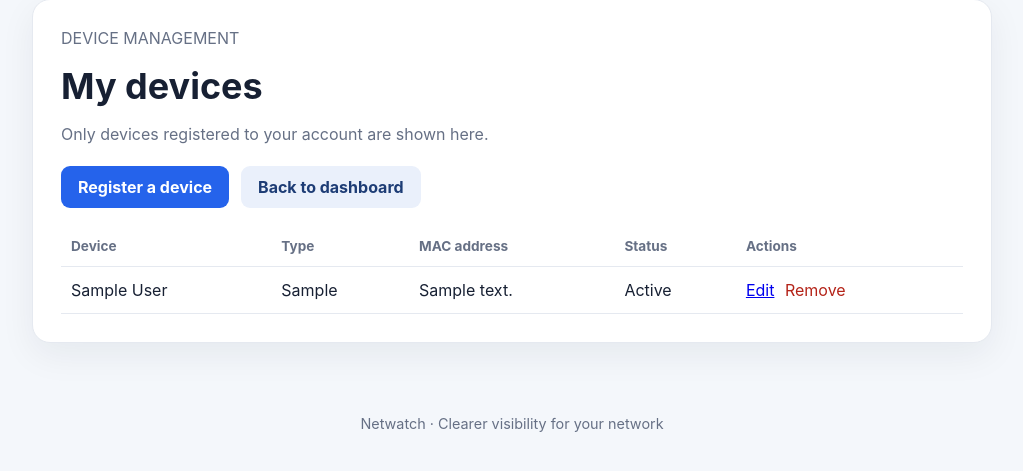
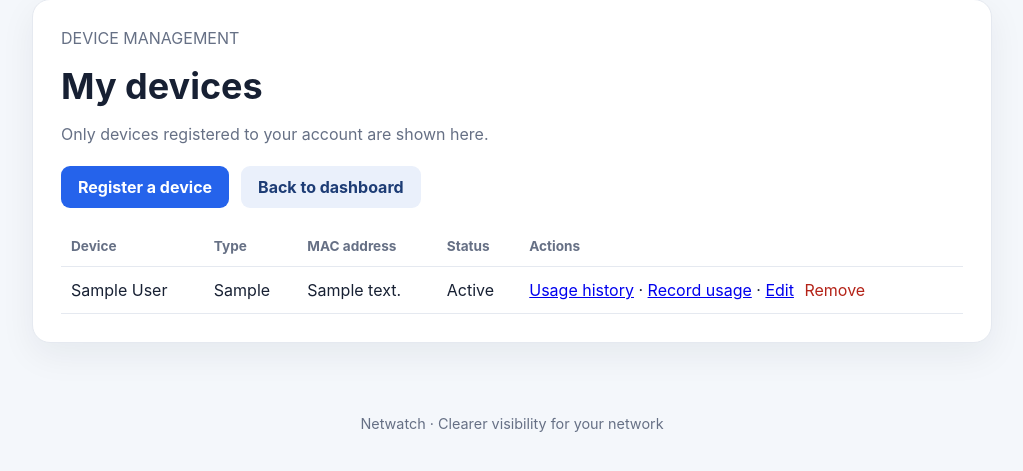
Before and after one commit to zaine-bit/Netwatch-Sunio-Sam-Nicole-G2, a Django app: template templates/accounts/device_list.html in a window 1280 px wide. Shown: the part 101-572 px from the top of the page, without its empty margins (128-1151 px from the left). Run offline with Django 5.2, Linux system fonts and the light colour scheme; the template is opened without the code that fills it: values that come from a table or form of the project are taken from there, others are empty; tables that the repository leaves empty hold one stand-in row (values such as "Sample post").

Commit message:
Add usage history and record actions to device list

```diff
--- a/templates/accounts/device_list.html
+++ b/templates/accounts/device_list.html
@@ -13,10 +13,15 @@
       {% for device in devices %}
       <tr>
         <td>{{ device.device_name }}</td><td>{{ device.device_type }}</td><td>{{ device.mac_address }}</td><td>{{ device.status }}</td>
-        <td>{% if device.status == "Active" %}<a href="{% url 'accounts:device_update' device.id %}">Edit</a>
-          <form method="post" action="{% url 'accounts:device_delete' device.id %}" style="display:inline" onsubmit="return confirm('Mark this device as removed? Its usage history will be retained.');">
-            {% csrf_token %}<button type="submit" style="border:0;background:none;color:#b42318;cursor:pointer;font:inherit">Remove</button>
-          </form>{% else %}<span class="muted">No actions</span>{% endif %}
+        <td>
+          <a href="{% url 'accounts:usage_list' device.id %}">Usage history</a>
+          {% if device.status == "Active" %}
+            · <a href="{% url 'accounts:usage_create' device.id %}">Record usage</a>
+            · <a href="{% url 'accounts:device_update' device.id %}">Edit</a>
+            <form method="post" action="{% url 'accounts:device_delete' device.id %}" style="display:inline" onsubmit="return confirm('Mark this device as removed? Its usage history will be retained.');">
+              {% csrf_token %}<button type="submit" style="border:0;background:none;color:#b42318;cursor:pointer;font:inherit">Remove</button>
+            </form>
+          {% else %}<span class="muted"> · Removed</span>{% endif %}
         </td>
       </tr>
       {% endfor %}
```
